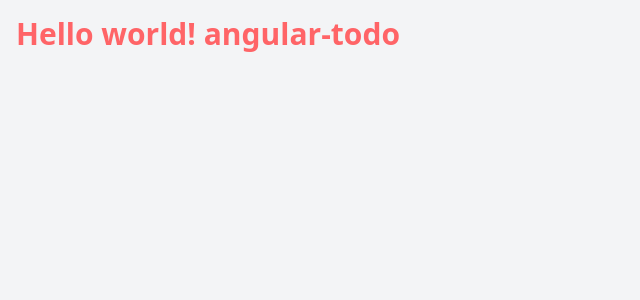
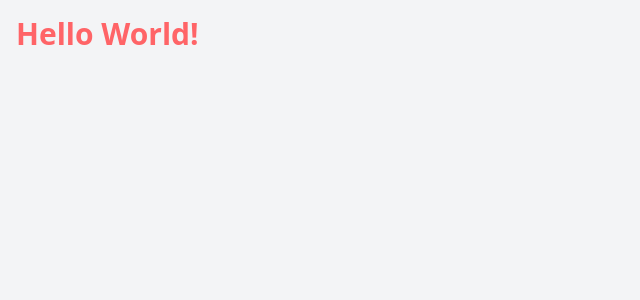
Before and after one commit to derrickholleman/task-pilot, an Angular app: page / in a window 1280 px wide. Shown: the top 300 px of the page, without its empty margins (0-640 px from the left). Built offline with nearby package versions, Linux system fonts and the light colour scheme.

Commit message:
small changes

```diff
--- a/src/app/app.component.html
+++ b/src/app/app.component.html
@@ -1,5 +1,5 @@
 <h1 class="text-3xl font-bold text-red-400 p-4">
-  Hello world! {{ title }}
+  {{ title }}
 </h1>
 
 
--- a/src/app/app.component.ts
+++ b/src/app/app.component.ts
@@ -8,5 +8,5 @@ import { RouterOutlet } from '@angular/router';
   styleUrl: './app.component.css'
 })
 export class AppComponent {
-  title = 'angular-todo';
+  title = 'Hello World!';
 }
```
Also changed, not shown: 1 other file (tests, documents, lock files or other folders).
